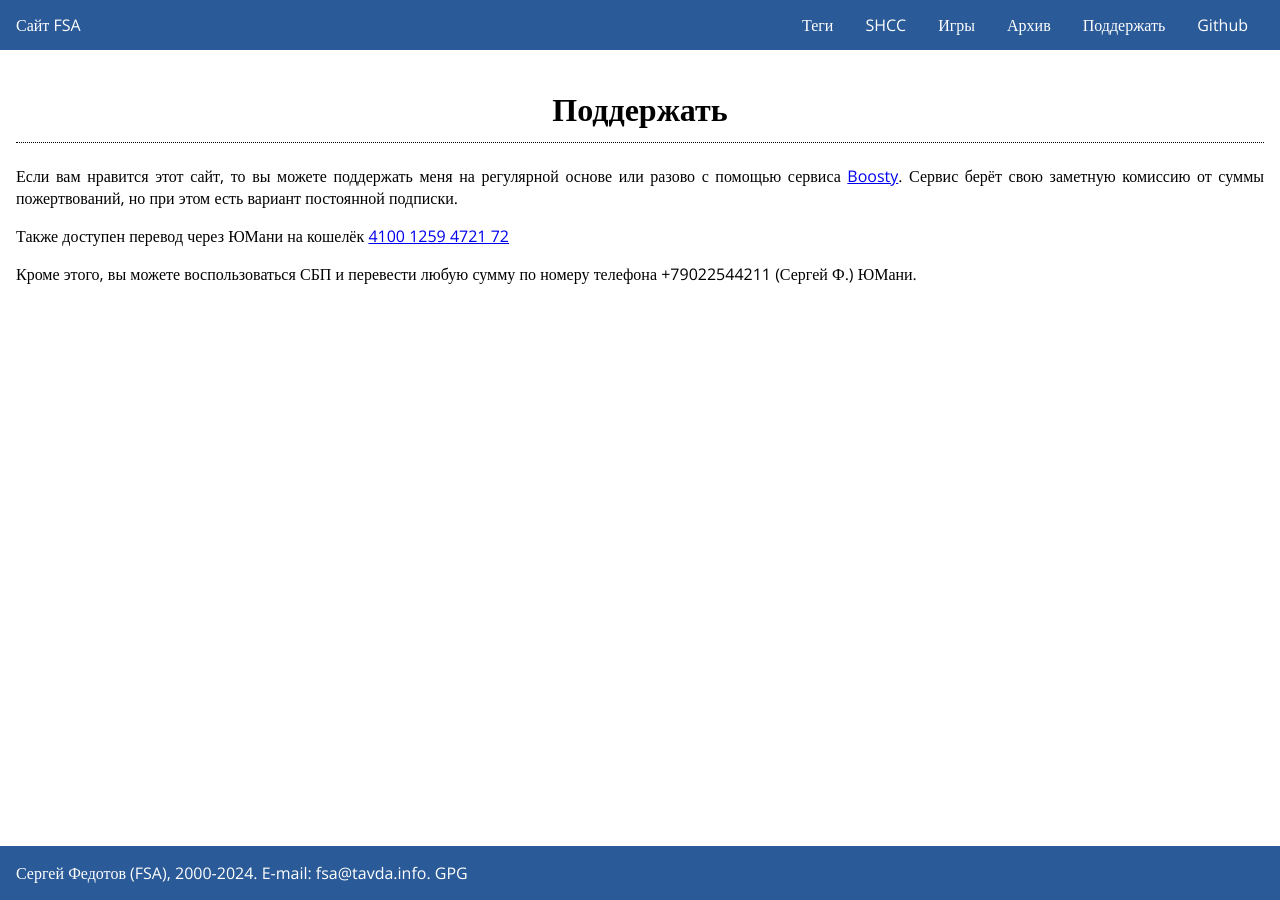
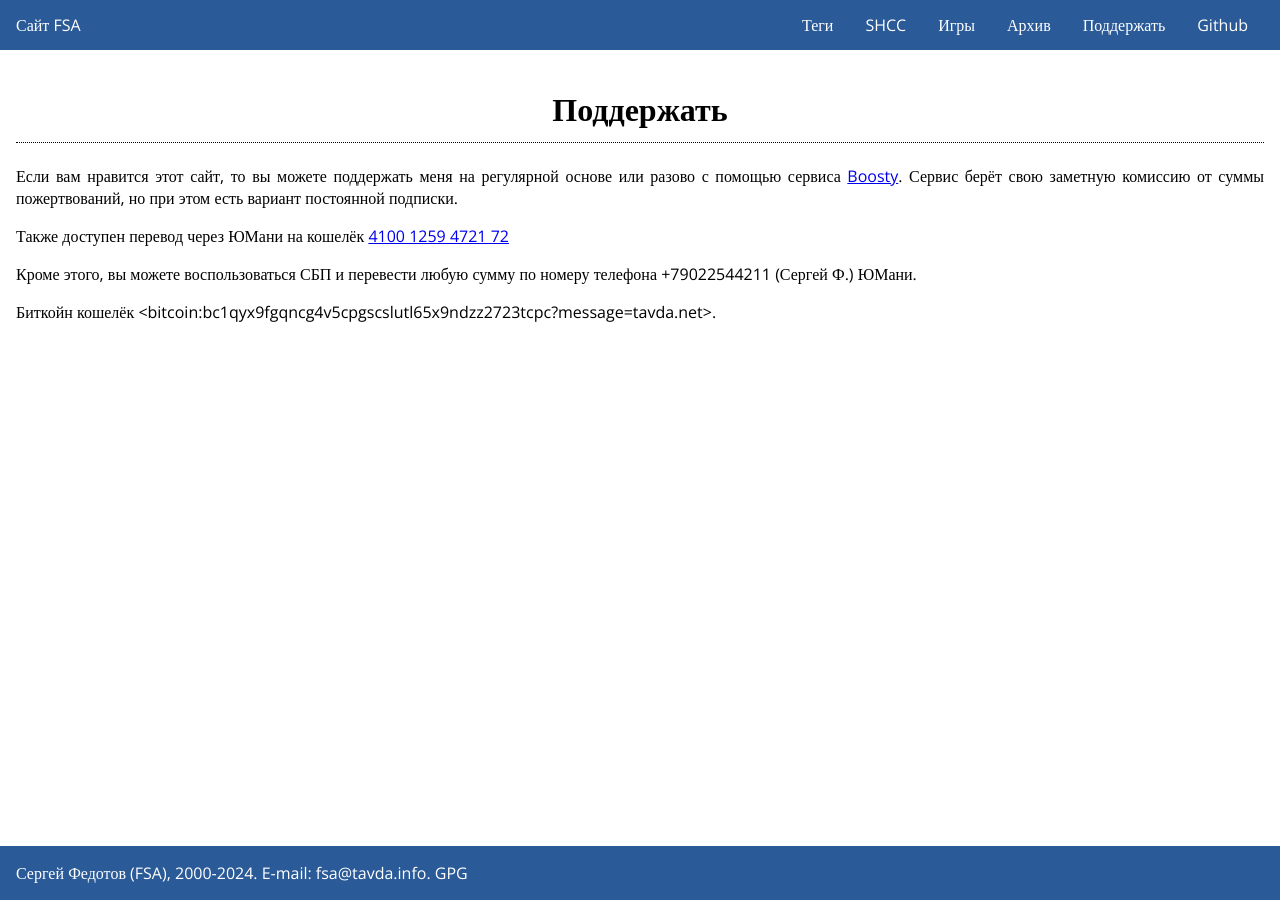
Before and after one commit to fsa/site, a Jekyll site: the page built from support.md, in a window 1280 px wide. Built offline with Jekyll 4.4.1, drawn with Linux system fonts in a browser that asks for light colours; our own code applies the rules of GitHub Pages for plain Markdown files.

Commit message:
Биткойн кошелёк

```diff
--- a/support.md
+++ b/support.md
@@ -9,3 +9,5 @@ excerpt: Поддержите меня финансово
 Также доступен перевод через ЮМани на кошелёк [4100 1259 4721 72](https://yoomoney.ru/to/41001259472172)
 
 Кроме этого, вы можете воспользоваться СБП и перевести любую сумму по номеру телефона +79022544211 (Сергей Ф.) ЮМани.
+
+Биткойн кошелёк <bitcoin:bc1qyx9fgqncg4v5cpgscslutl65x9ndzz2723tcpc?message=tavda.net>.
```
